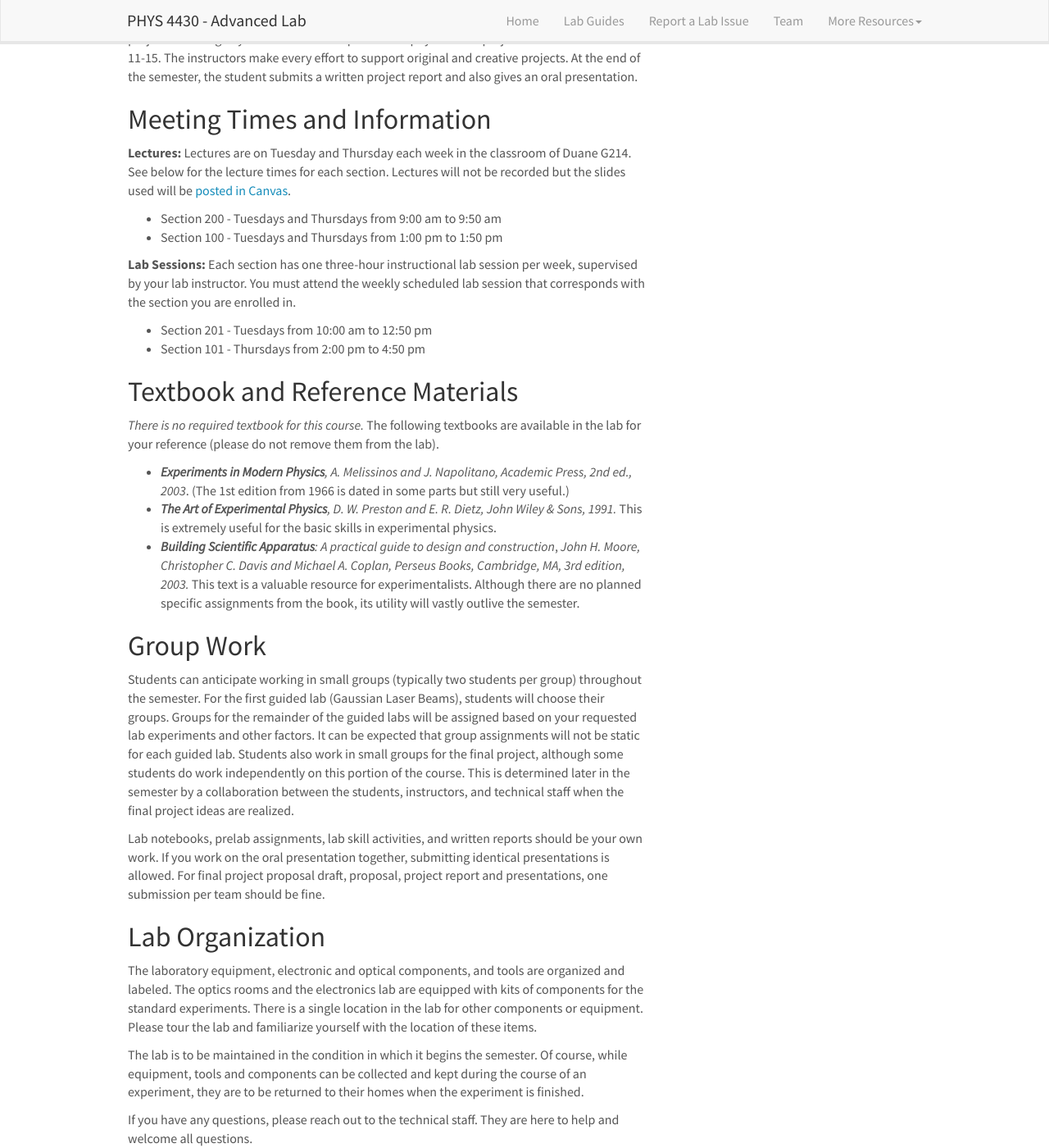
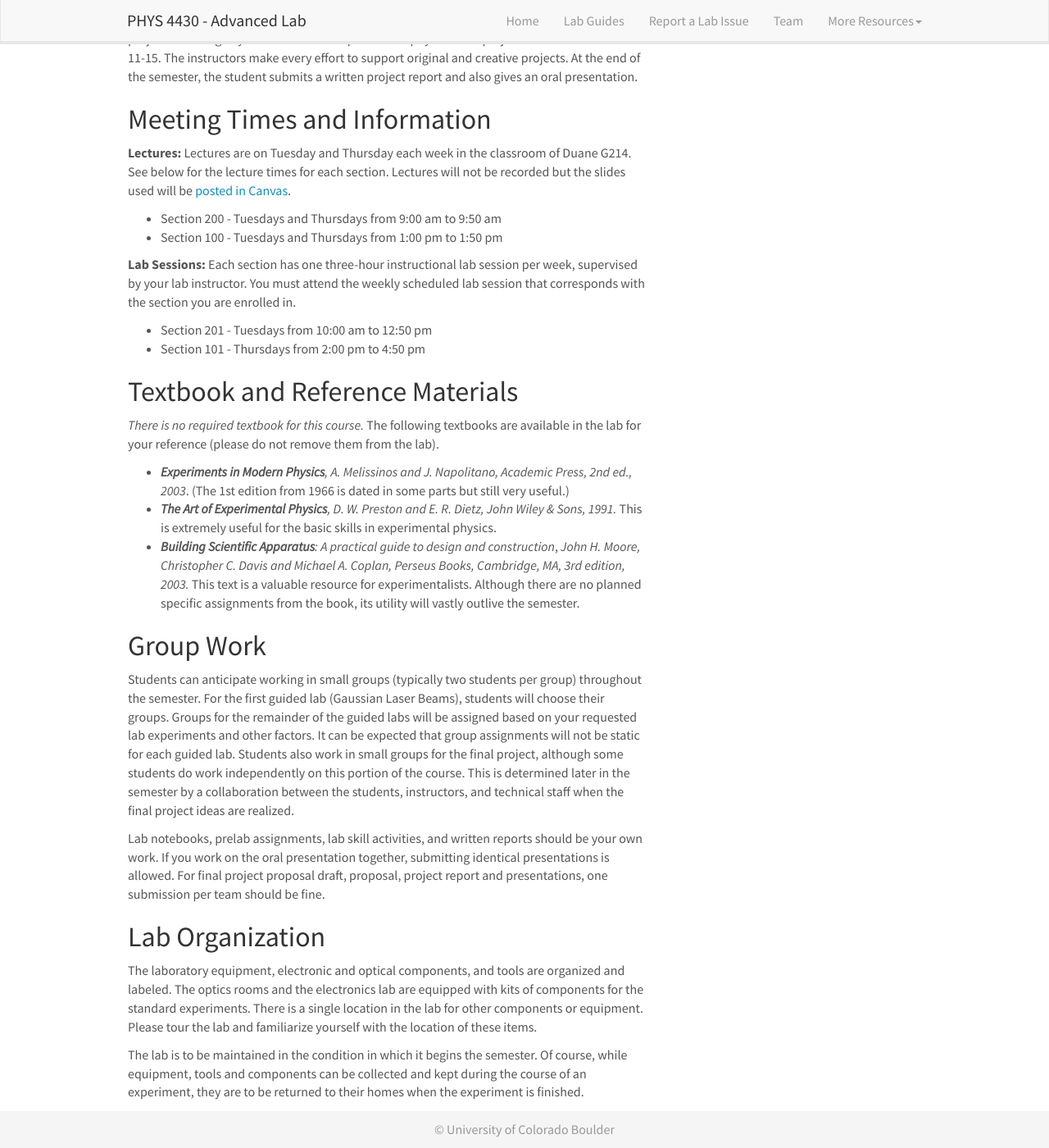
Before and after one commit to UCBoulder/PHYS-4430, a Jekyll site: the page built from _pages/home.md, in a window 1280 px wide and 1400 px high, scrolled down 599 px. Shown: the whole window at 82% size. Built offline with Jekyll 4.4.1, drawn with Linux system fonts in a browser that asks for light colours; nearby versions of some CDN libraries.

Commit message:
Fixed footer to bottom of page

```diff
--- a/_includes/footer.html
+++ b/_includes/footer.html
@@ -1,8 +1,12 @@
-<div id="footer">
+<div class="footer">
+  <div class="container">
+
   <div class="panel-footer">
 	<div class="center">
-		<p>&copy University of Colorado Boulder</p>
+		<span class="text-muted">&copy University of Colorado Boulder</span>
 	</div>
+</div>
+
   </div>
 </div>
 
--- a/css/main.scss
+++ b/css/main.scss
@@ -107,3 +107,12 @@ firstp {
     margin-left: 30px;
     margin-right: 30px;
 }
+
+.footer {
+	position: fixed;
+	bottom: 0;
+	width: 100%;
+	/* Set the fixed height of the footer here */
+	height: 45px;
+	background-color: #f5f5f5;
+  }
```
